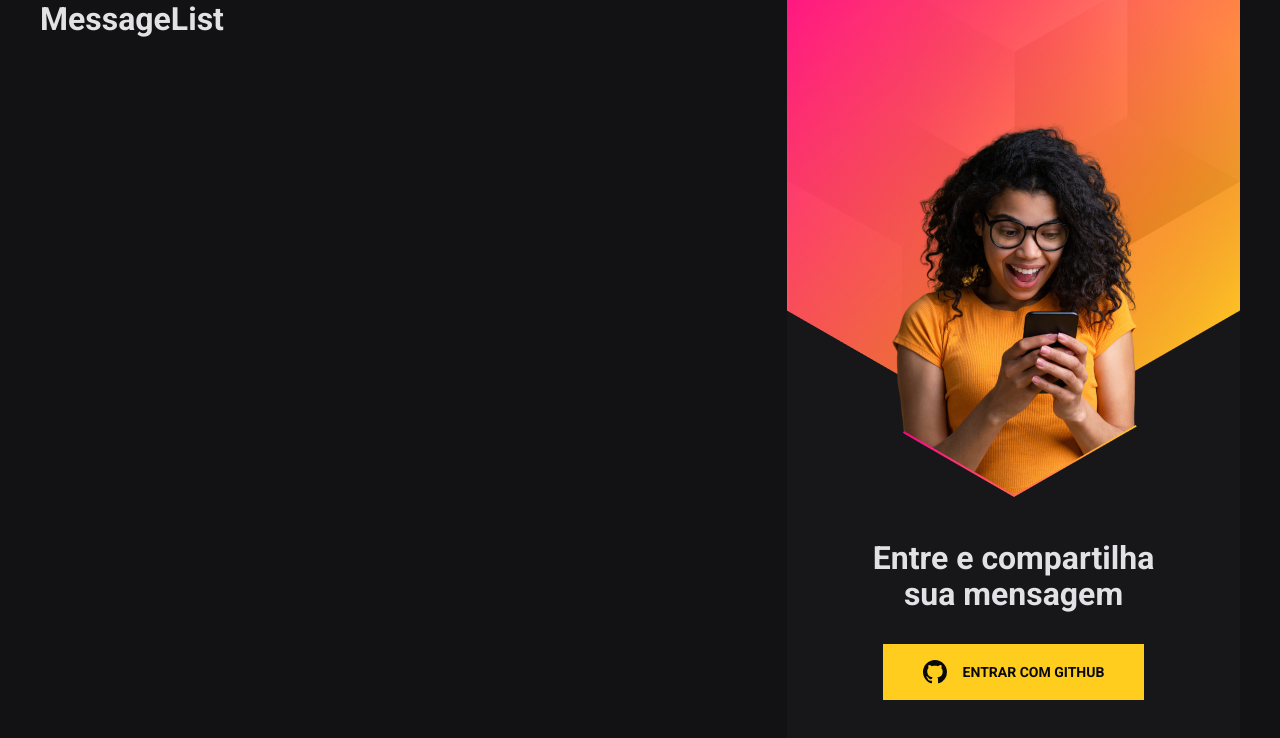
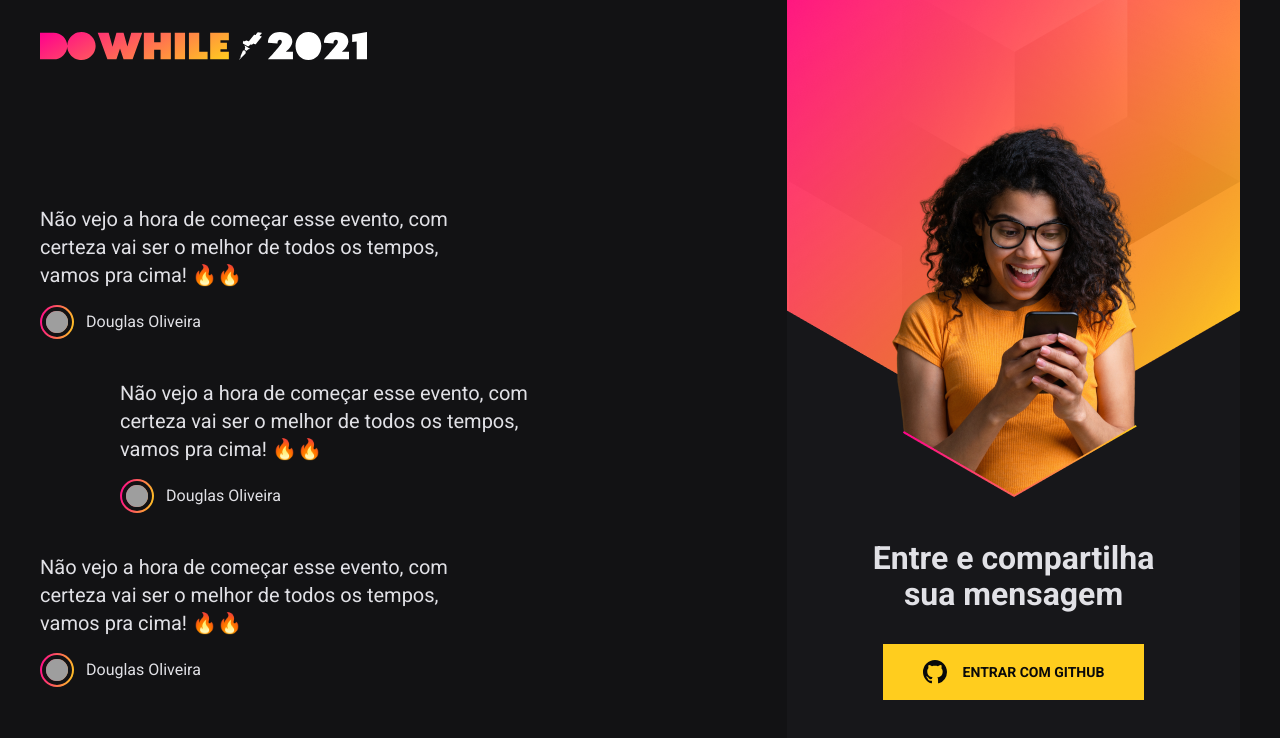
Before and after one commit to d0ugui/nlw-return, a React (Vite) app in the folder front-end/: page / in a window 1280 px wide. Shown: the top 738 px of the page. Built offline with nearby package versions, Linux system fonts and the light colour scheme; grey boxes are pictures that could not be loaded.

Commit message:
create and styling messageList

```diff
--- a/front-end/src/components/MessageList/index.tsx
+++ b/front-end/src/components/MessageList/index.tsx
@@ -1,3 +1,51 @@
+import logoImg from '../../assets/logo.svg';
+import styles from './styles.module.scss';
+
 export function MessageList() {
-  return <h1>MessageList</h1>;
+  return (
+    <div className={styles.messageListWrapper}>
+      <img src={logoImg} alt="DoWhile 2021" />
+
+      <ul className={styles.messageList}>
+        <li className={styles.message}>
+          <p className={styles.messageContent}>
+            Não vejo a hora de começar esse evento, com certeza vai ser o melhor de todos
+            os tempos, vamos pra cima! 🔥🔥
+            <div className={styles.messageUser}>
+              <div className={styles.userImage}>
+                <img src="https://github.com/d0ugui.png" alt="Douglas Oliveira" />
+              </div>
+              <span>Douglas Oliveira</span>
+            </div>
+          </p>
+        </li>
+
+        <li className={styles.message}>
+          <p className={styles.messageContent}>
+            Não vejo a hora de começar esse evento, com certeza vai ser o melhor de todos
+            os tempos, vamos pra cima! 🔥🔥
+            <div className={styles.messageUser}>
+              <div className={styles.userImage}>
+                <img src="https://github.com/d0ugui.png" alt="Douglas Oliveira" />
+              </div>
+              <span>Douglas Oliveira</span>
+            </div>
+          </p>
+        </li>
+
+        <li className={styles.message}>
+          <p className={styles.messageContent}>
+            Não vejo a hora de começar esse evento, com certeza vai ser o melhor de todos
+            os tempos, vamos pra cima! 🔥🔥
+            <div className={styles.messageUser}>
+              <div className={styles.userImage}>
+                <img src="https://github.com/d0ugui.png" alt="Douglas Oliveira" />
+              </div>
+              <span>Douglas Oliveira</span>
+            </div>
+          </p>
+        </li>
+      </ul>
+    </div>
+  );
 }
--- /dev/null
+++ b/front-end/src/components/MessageList/styles.module.scss
@@ -0,0 +1,59 @@
+.messageListWrapper {
+  display: flex;
+  flex-direction: column;
+  justify-content: space-between;
+  align-items: flex-start;
+
+  > img {
+    height: 28px;
+    margin: 32px 0;
+  }
+}
+
+.messageList {
+  list-style: none;
+
+  display: flex;
+  flex-direction: column;
+  justify-content: center;
+  gap: 40px;
+  flex: 1;
+
+  .message {
+    max-width: 440px;
+
+    &:nth-child(2) {
+      margin-left: 80px;
+    }
+
+    .messageContent {
+      font-size: 20px;
+      line-height: 28px;
+    }
+
+    .messageUser {
+      margin-top: 16px;
+      display: flex;
+      align-items: center;
+
+      .userImage {
+        padding: 2px;
+        background: linear-gradient(100deg, #ff008e 0.48%, #ffcd1e 100%);
+        border-radius: 50%;
+        line-height: 0;
+
+        img {
+          width: 30px;
+          height: 30px;
+          border-radius: 50%;
+          border: 4px solid #121214;
+        }
+      }
+
+      span {
+        font-size: 16px;
+        margin-left: 12px;
+      }
+    }
+  }
+}
```
